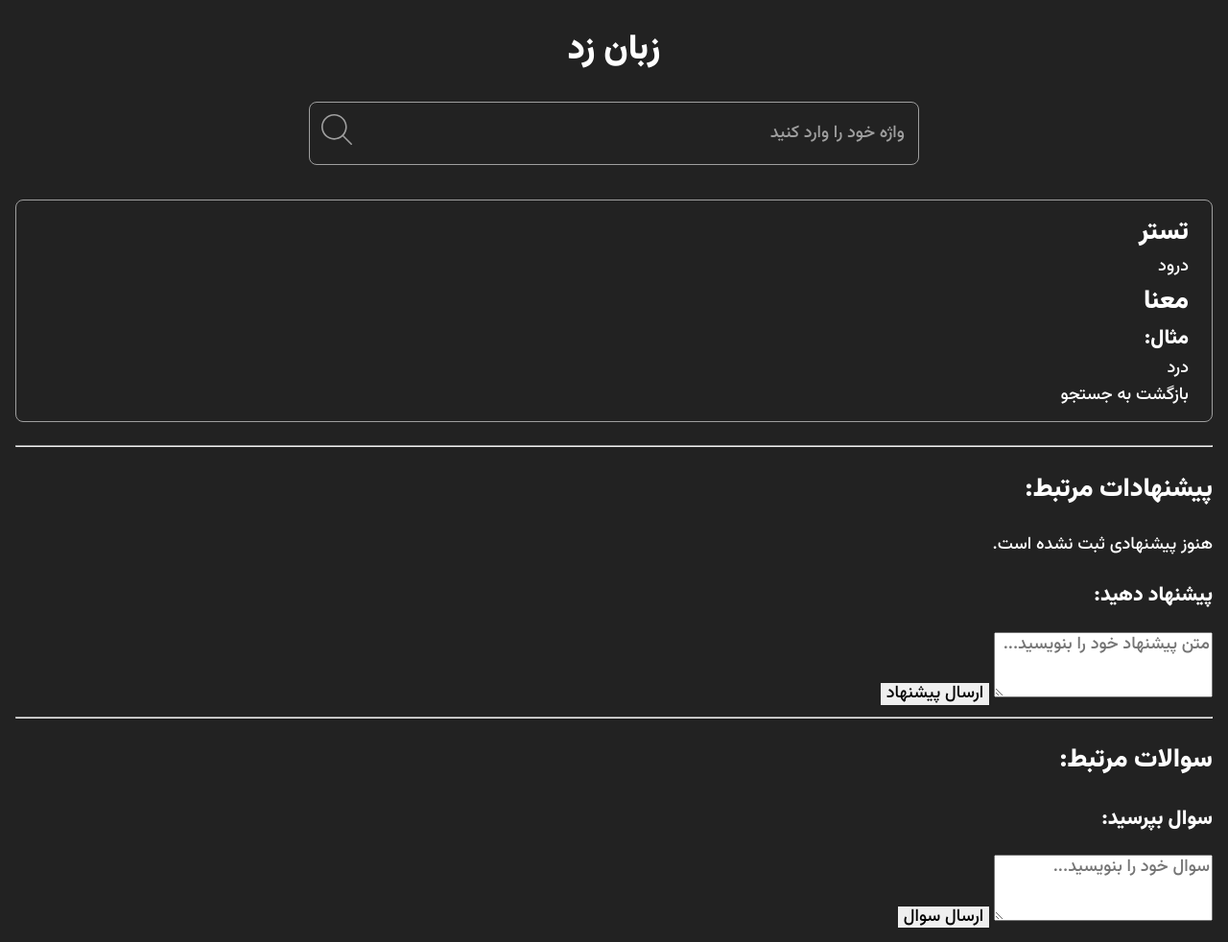
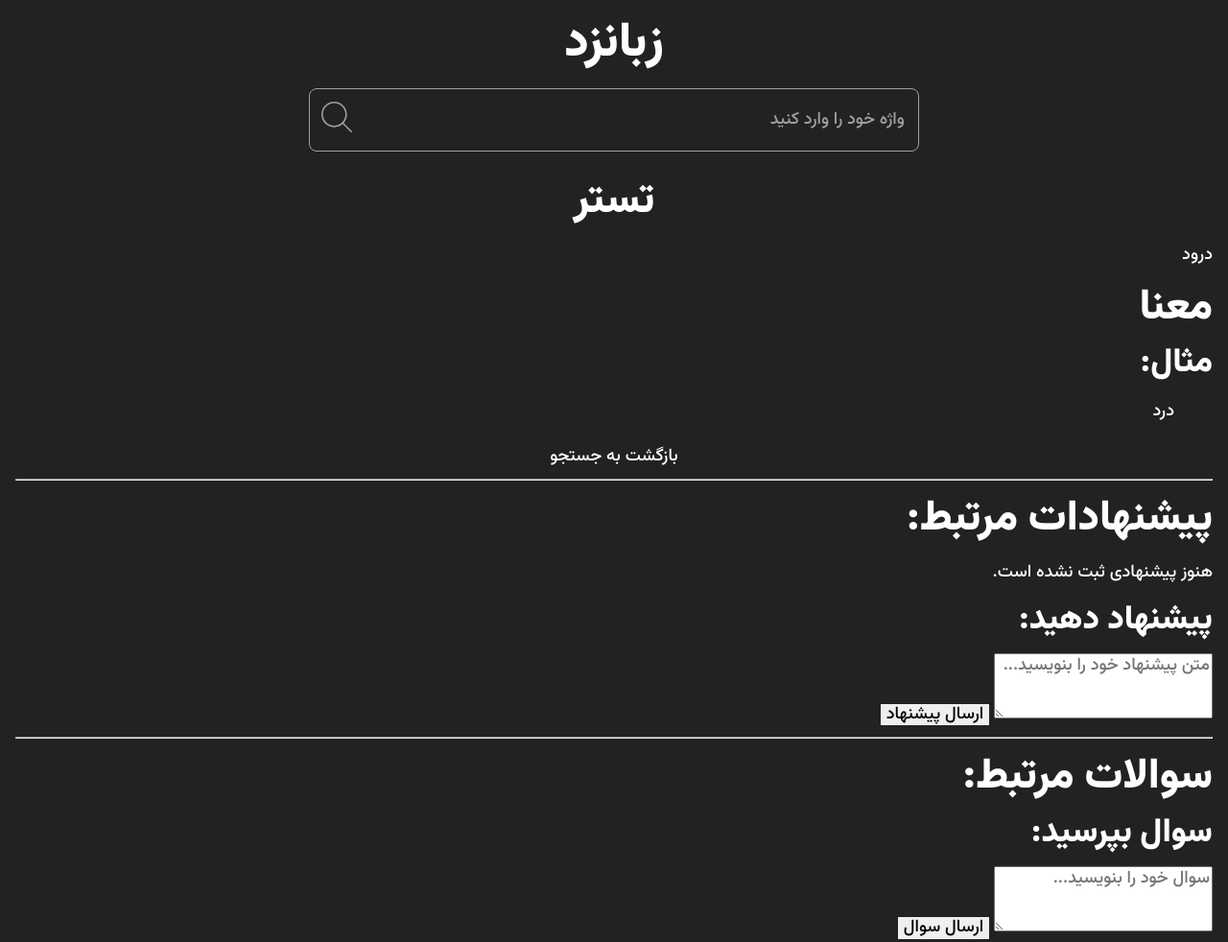
Before and after one commit to AliAnbarlou/GTA, a Django app: a page that uses Templates/Base/Base.html in a window 1280 px wide. Shown: the whole page at 96% size. Run offline with Django 5.2, Linux system fonts and the light colour scheme; data comes from the database, SQL or seed files in the repository; both versions use the stored data as it was after the commit.

Commit message:
Finally some fresh work

```diff
--- a/Static/app.css
+++ b/Static/app.css
@@ -251,19 +251,61 @@ body {
   background-color: var(--app-bg-clr);
 }
 
-.h1-title {
+.center {
+  display: block;
+  margin-left: auto;
+  margin-right: auto;
+}
+
+.text-center {
+  text-align: center;
+}
+
+h1,
+h2,
+h3,
+h4,
+h5,
+h6 {
+  line-height: 1;
   font-weight: 900;
-  text-align: center;
+}
+
+h1 {
+  font-size: 3.125rem;
+  margin: 1.325rem auto;
+}
+
+h2 {
+  font-size: 2.75rem;
+  margin: 1.175rem auto;
+}
+
+h3 {
+  font-size: 2.15rem;
+  margin: 1.025rem auto;
+}
+
+h4 {
+  font-size: 1.85rem;
+  margin: .875rem auto;
+}
+
+h5 {
+  font-size: 1.5rem;
+  margin: .725rem auto;
+}
+
+h6 {
+  font-size: 1.125rem;
+  margin: .575rem auto;
 }
 
 .search-container {
   --gap-size: .75rem;
   --width: 39.75rem;
   position: relative;
-  width: var(--width);
-  max-width: 100%;
-  margin-left: auto;
-  margin-right: auto;
+  max-width: var(--width);
 }
 
 .search-form {
@@ -370,16 +412,33 @@ body {
   border-bottom-right-radius: 8px;
 }
 
-.meaning {
-  padding: .75rem 1.5rem;
-  margin-block: 1.5rem;
-  border: .0625rem solid var(--gray);
-  border-radius: 8px;
+.meaning__title {
+  display: flex;
+  gap: .75rem;
+  align-items: center;
 }
 
-.meaning > * {
-  padding: 0;
-  margin: 0;
+.meaning__title::before,
+.meaning__title::after {
+  content: '';
+  height: .0625rem;
+  background-color: var(--gray);
+}
+
+.meaning__title::before {
+  flex-basis: .75rem;
+}
+
+.meaning__title::after {
+  flex-grow: 1;
+}
+
+.meaning__example {
+  font-style: italic;
+}
+
+.section {
+  padding: max(3vw, 2rem) 0;
 }
 
 .container {
--- a/Templates/Base/Base.html
+++ b/Templates/Base/Base.html
@@ -29,8 +29,8 @@
 
 <body>
   <main class="container">
-    <h1 class="h1-title">زبان زد</h1>
-    <div class="search-container">
+    <h1 class="h1 title text-center">زبانزد</h1>
+    <div class="search-container center">
       <form class="search-form" action="{% url 'Home:search_words' %}" method="GET" novalidate>
 
         <input class="search-form__input" name="q" type="text" placeholder="واژه خود را وارد کنید" autocomplete="off"
```
Also changed, not shown: Home/views.py (+10 -3 lines), Templates/Search/search_results.html (+18 -13 lines), db.sqlite3.
